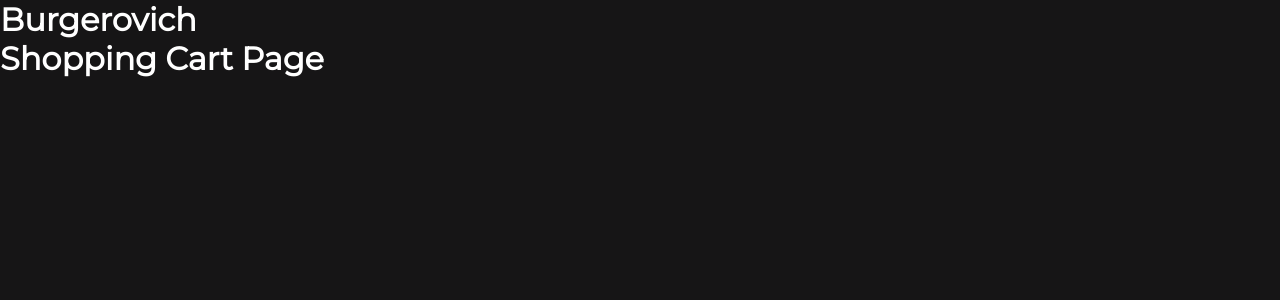
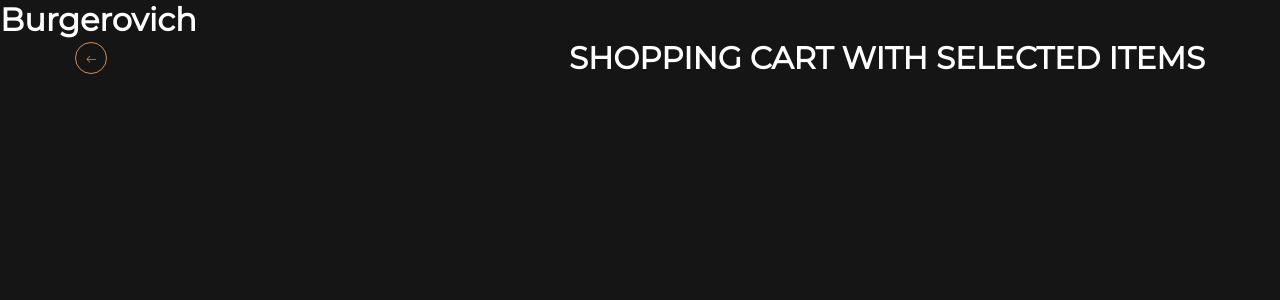
Before and after one commit to imkozin/Restaurant, a Vue app in the folder client/: page /cart in a window 1280 px wide. Shown: the top 300 px of the page. Built offline with nearby package versions, Linux system fonts and the light colour scheme.

Commit message:
added cart page

```diff
--- a/client/src/main.css
+++ b/client/src/main.css
@@ -21,7 +21,7 @@
     text-transform: uppercase;
 }
 
-.page-btn {
+.cart-btn {
     cursor: pointer;
     width: 50px;
     height: 50px;
@@ -29,3 +29,12 @@
     border: none;
     background-color: #D58C51;
 }
+
+.back-btn {
+    cursor: pointer;
+    background-color: transparent;
+    width: 32px;
+    height: 32px;
+    border-radius: 50%;
+    border: 1px solid #D58C51;
+}
--- a/client/src/pages/ProductDetailPage.vue
+++ b/client/src/pages/ProductDetailPage.vue
@@ -5,8 +5,15 @@
 </template>
 
 <script>
+import products from '@/data';
+
     export default {
-        name: "ProductDetailPage"
+        name: "ProductDetailPage",
+        data() {
+            return {
+                product: products.find((prod) => prod.id === this.$route.params.productId)
+            }
+        }
     }
 </script>
 
--- a/client/src/pages/ProductsPage.vue
+++ b/client/src/pages/ProductsPage.vue
@@ -7,7 +7,7 @@
             custom
             v-slot="{ navigate }"
             >
-            <button @click="navigate" class="page-btn">
+            <button @click="navigate" class="cart-btn">
                 <svg xmlns="http://www.w3.org/2000/svg" width="21" height="21" viewBox="0 0 21 21" fill="none">
                 <g clip-path="url(#clip0_1_89)">
                 <path d="M20.0746 9.20414H16.1774L13.379 1.23897C13.2096 0.756825 12.6815 0.503193 12.1992 0.672633C11.717 0.842026 11.4635 1.37024 11.6329 1.85243L14.2157 9.2041H6.78427L9.36711 1.85243C9.5365 1.37024 9.28296 0.842026 8.80077 0.672633C8.31871 0.503193 7.79041 0.756825 7.62102 1.23897L4.82263 9.20414H0.925386C0.414318 9.20414 0 9.61841 0 10.1295C0 10.6406 0.414318 11.0549 0.925386 11.0549H1.17893L3.44649 19.3309C3.61625 19.9505 4.17934 20.38 4.82171 20.38H16.2413C16.8871 20.38 17.4522 19.946 17.6189 19.3221L19.8274 11.0549H20.0746C20.5857 11.0549 21 10.6406 21 10.1295C21 9.61846 20.5857 9.20414 20.0746 9.20414ZM7.46785 17.3549C7.46785 17.866 7.05353 18.2803 6.54246 18.2803C6.03139 18.2803 5.61708 17.866 5.61708 17.3549V12.6562C5.61708 12.1451 6.03139 11.7308 6.54246 11.7308C7.05353 11.7308 7.46785 12.1451 7.46785 12.6562V17.3549ZM11.4254 17.3549C11.4254 17.866 11.011 18.2803 10.5 18.2803C9.98891 18.2803 9.57459 17.866 9.57459 17.3549V12.6562C9.57459 12.1451 9.98891 11.7308 10.5 11.7308C11.011 11.7308 11.4254 12.1451 11.4254 12.6562V17.3549ZM15.3829 17.3549C15.3829 17.866 14.9686 18.2803 14.4575 18.2803C13.9464 18.2803 13.5321 17.866 13.5321 17.3549V12.6562C13.5321 12.1451 13.9464 11.7308 14.4575 11.7308C14.9686 11.7308 15.3829 12.1451 15.3829 12.6562V17.3549Z" fill="white"/>
--- a/client/src/pages/ShoppingCartPage.vue
+++ b/client/src/pages/ShoppingCartPage.vue
@@ -1,6 +1,19 @@
 <template>
     <div>
-        <h1>Shopping Cart Page</h1>
+        <div class="cart__page-header">
+            <router-link
+            to="/products"
+            custom
+            v-slot="{ navigate }"
+            >
+            <button @click="navigate" class="back-btn">
+                <svg xmlns="http://www.w3.org/2000/svg" width="11" height="8" viewBox="0 0 11 8" fill="none">
+                <path d="M3.65142 1.04688C3.78676 0.911539 3.99983 0.911539 4.13517 1.04688C4.26594 1.17765 4.26594 1.39529 4.13517 1.52575L1.68228 3.97864H9.77647C9.96516 3.97864 10.12 4.12861 10.12 4.31729C10.12 4.50598 9.96516 4.66082 9.77647 4.66082H1.68228L4.13517 7.10914C4.26594 7.24448 4.26594 7.46242 4.13517 7.59289C3.99983 7.72823 3.78676 7.72823 3.65142 7.59289L0.617851 4.55932C0.487083 4.42855 0.487083 4.21091 0.617851 4.08045L3.65142 1.04688Z" fill="#D58C51"/>
+                </svg>
+            </button>
+            </router-link>
+            <h1 class="page-title">Shopping cart with selected items</h1>
+        </div>
     </div>
 </template>
 
@@ -11,5 +24,11 @@
 </script>
 
 <style lang="scss" scoped>
-
+.cart__page-header {
+    display: flex;
+    width: 1130px;
+    justify-content: space-between;
+    align-items: center;
+    margin: 0 auto;
+}
 </style>
```
Also changed, not shown: 1 other file (tests, documents, lock files or other folders).
